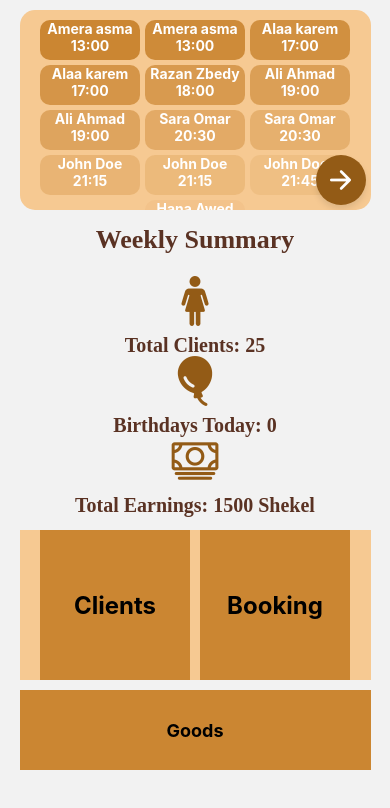
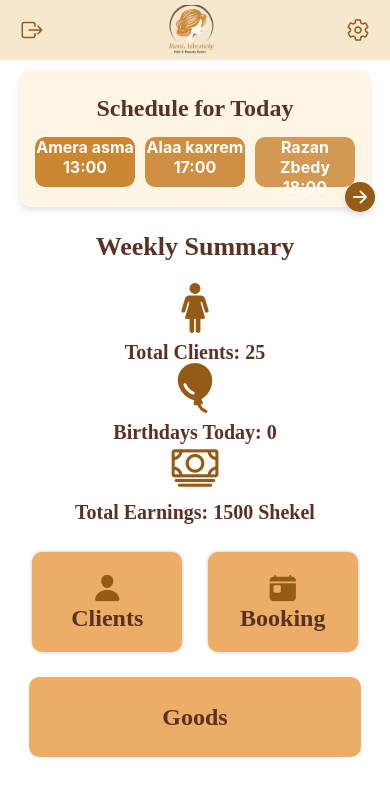
Before and after one commit to razan-zb/SalonAppMobile, a React Native app: screen /AdminMainPage in a window 390 px wide. Shown: the top 808 px of the page. Built offline with nearby package versions, Linux system fonts and the light colour scheme; what react-native-localize would draw is missing.

Commit message:
Adding Top bar +final Look for the Main Admin Page

```diff
--- a/app/pages/admin/Booking.js
+++ b/app/pages/admin/Booking.js
@@ -1,20 +1,15 @@
 import React from 'react';
-import { View, Text, StyleSheet } from 'react-native';
 import * as SC from './adminStyling';
+import Icon from 'react-native-vector-icons/Ionicons';
 
 const Booking = () => {
   return (
     <SC.BookingContainer>
-      <Text style={styles.title}>Booking</Text>
+      <Icon name="today" size={30} color="#935B16" />
+      <SC.BookingText>Booking</SC.BookingText>
     </SC.BookingContainer>
   );
 };
 
-const styles = StyleSheet.create({
-  title: {
-    fontSize: 24,
-    fontWeight: 'bold',
-  },
-});
 
 export default Booking;
--- a/app/pages/admin/Clients.js
+++ b/app/pages/admin/Clients.js
@@ -1,20 +1,16 @@
 import React from 'react';
-import { View, Text, StyleSheet } from 'react-native';
 import * as SC from './adminStyling';
+import Icon from 'react-native-vector-icons/Ionicons';
 
 const Clients = () => {
   return (
     <SC.ClientsContainer>
-      <Text style={styles.title}>Clients</Text>
+      <Icon name="person" size={30} color="#935B16" />
+      <SC.ClientText>Clients</SC.ClientText>
     </SC.ClientsContainer>
   );
 };
 
-const styles = StyleSheet.create({
-  title: {
-    fontSize: 24,
-    fontWeight: 'bold',
-  },
-});
+
 
 export default Clients;
--- a/app/pages/admin/FirstSection.js
+++ b/app/pages/admin/FirstSection.js
@@ -9,14 +9,12 @@ const FirstSection = () => {
     { name: 'Ali Ahmad', time: '19:00' },
     { name: 'Sara Omar', time: '20:30' },
     { name: 'John Doe', time: '21:15' },
-    { name: 'Alaa karem', time: '17:00' },
-    { name: 'Amera asma', time: '13:00' },
+    { name: 'Alaa kaxrem', time: '17:00' },
     { name: 'Hana Awed', time: '22:30' },
     { name: 'John Dock', time: '21:45' },
     { name: 'Ali Ahmad', time: '19:00' },
     { name: 'Sara Omar', time: '20:30' },
     { name: 'John Doe', time: '21:15' },
-    { name: 'Alaa karem', time: '17:00' },
     { name: 'Amera asma', time: '13:00' },
 
   ];
@@ -42,7 +40,9 @@ const FirstSection = () => {
 
   return (
     <SC.FirstSectionContainer>
-      {sortedAppointments.map((appointment, index) => (
+      <SC.FirstSectionText>Schedule for Today</SC.FirstSectionText>
+      <SC.FirstSectionContainer1>
+        {sortedAppointments.slice(0,3).map((appointment, index) => (
           <SC.MiniBoxContainer
             key={index}
             bgColor={generateShade(index, sortedAppointments.length)}
@@ -52,8 +52,9 @@ const FirstSection = () => {
           </SC.MiniBoxContainer>
         ))}
         <SC.ArrowButton onPress={handleArrowClick}>
-        <Icon name="arrow-forward" size={30} color="#fff" />
+          <Icon name="arrow-forward" size={20} color="#fff" />
         </SC.ArrowButton>
+      </SC.FirstSectionContainer1>
     </SC.FirstSectionContainer>
   );
 };
--- a/app/pages/admin/MainAdminPage.js
+++ b/app/pages/admin/MainAdminPage.js
@@ -4,10 +4,12 @@ import FirstSection from './FirstSection';
 import SecondSection from './SecondSection';
 import Clients from './Clients';
 import Booking from './Booking';
+import TopBar from './TopBar';
 
 const MainAdminPage = () => {
   return (
     <SC.SafeAreaViewS>
+      <TopBar/>
       <FirstSection/>
       <SecondSection/>
       <SC.SmallContainer>
--- /dev/null
+++ b/app/pages/admin/TopBar.js
@@ -0,0 +1,26 @@
+import React from 'react';
+import Icon from 'react-native-vector-icons/Ionicons';
+import * as SC from './adminStyling';
+import logoSource from '../../assest/images/Logo.png'
+
+
+const TopBar = ({ onExit, onSettings }) => {
+  return (
+    <SC.TopBarContainer>
+      <SC.ButtonExit onPress={onExit}>
+        <Icon name="exit-outline" size={24} color="#935B16" />
+      </SC.ButtonExit>
+
+      <SC.LogoContainer>
+        <SC.LogoImage source={logoSource} />
+      </SC.LogoContainer>
+
+
+      <SC.ButtonSetting onPress={onSettings}>
+        <Icon name="settings-outline" size={24} color="#935B16" />
+      </SC.ButtonSetting>
+    </SC.TopBarContainer>
+  );
+};
+
+export default TopBar;
--- a/app/pages/admin/adminStyling.js
+++ b/app/pages/admin/adminStyling.js
@@ -3,47 +3,61 @@ import styled from 'styled-components/native';
 export const SafeAreaViewS = styled.SafeAreaView`
   flex: 1;
   align-items: center;
-  `;
+  background-color:white;
 
+
+
+
+`;
+
+export const FirstSectionText = styled.Text`
+    font-size:24px;
+    font-weight:bold;
+    color: #5a3223;
+    font-family: cursive;
+    margin-top:20px;
+`;
 
 export const SmallContainer = styled.View`
     height: 150px;
     width: 90%;
-    background-color: #F6C992;
     display:flex;
     flex-direction:row;
-    justify-content:center;
+    justify-content: space-around;
     align-items: center;
-    margin-top:10px;
-    gap:10px;
-
-
 `;
 
 //First Section
 export const FirstSectionContainer = styled.View`
-  height: 200px;
-  width: 90%;
-  background-color: #F6C992;
   align-items: center;
   justify-content: center;
-  margin-top: 10px;
   display: flex;
-  flex-wrap: wrap;
-  flex-flow: row wrap;
-  padding: 10px;
-  gap:5px;
-  overflow: hidden;
-  border-radius:15px;
+  flex-direction: column;
+  background-color: #FDF5E6;
+  border-radius: 10px;
+  padding: 5px;
+  margin: 10px 20px;
+  box-shadow: 0px 4px 6px rgba(0, 0, 0, 0.1);
+  elevation: 3;
+`;
 
+export const FirstSectionContainer1 = styled.View`
+  height: 80px;
+  width: 100%;
+  align-items: center;
+  display: flex;
+  flex-direction: row;
+  gap: 10px;
+  justify-content: space-between;
+  padding: 0 10px;
 `;
 
 export const ArrowButton = styled.TouchableOpacity`
   position: absolute;
-  bottom: 5px;
-  right: 5px;
-  height: 50px;
-  width: 50px;
+  bottom: -10px;
+  right: -10px;
+  height: 30px;
+  width: 30px;
   border-radius: 25px;
   background-color: #935B16;
   justify-content: center;
@@ -52,7 +66,7 @@ export const ArrowButton = styled.TouchableOpacity`
 `;
 
 export const MiniBoxContainer = styled.View`
-    height: 40px;
+    height: 50px;
     width: 100px;
     background-color: #E6A556;
     border-radius: 10px;
@@ -64,7 +78,7 @@ export const MiniBoxText = styled.Text`
     text-align:center;
     color:white;
     font-weight: bold;
-
+    font-size: 16px;
 
 
 `;
@@ -88,6 +102,7 @@ export const Container1 = styled.View`
     align-items: center;
     gap:5px;
 
+
 `;
 
 export const Title = styled.Text`
@@ -96,6 +111,7 @@ export const Title = styled.Text`
   margin-bottom: 20px;
   color: #5a3223;
   font-family: cursive;
+
 
 `;
 
@@ -106,40 +122,112 @@ export const StatText = styled.Text`
   color: #5a3223;
   font-family: cursive;
 
+
 `;
 
 
 //Client
 export const ClientsContainer = styled.View`
-    height: 150px;
+    height: 100px;
     width: 150px;
-
-    background-color: #CB8632;
+    background-color: #ECAE66;
     justify-content:center;
     align-items: center;
+    border-radius:10px;
+    shadow-color: #000;
+    shadow-opacity: 0.25;
+    shadow-radius: 3.84px;
+    elevation: 10;
+`;
+
+export const ClientText = styled.Text`
+  font-size: 24px;
+  font-weight: 600;
+  color: #5a3223;
+  font-family: cursive;
 
 `;
 
 //Booking
 export const BookingContainer = styled.View`
-    height: 150px;
-    background-color: #CB8632;
+    height: 100px;
+    width: 150px;
+    background-color: #ECAE66;
     justify-content:center;
     align-items: center;
-    width: 150px;
+    border-radius:10px;
+    shadow-color: #000;
+    shadow-opacity: 0.25;
+    shadow-radius: 3.84px;
+    elevation: 10;
+
+
+`;
+
+export const BookingText = styled.Text`
+  font-size: 24px;
+  font-weight: 600;
+  color: #5a3223;
+  font-family: cursive;
+
+
 `;
 
 //Goods
 export const Goods = styled.View`
     height: 80px;
-    background-color: #CB8632;
+    background-color: #ECAE66;
     justify-content:center;
     align-items: center;
-    width: 90%;
-    margin-top:10px;
+    width: 85%;
+    border-radius:10px;
+    elevation: 10;
+
+
 `;
 
 export const GoodsText = styled.Text`
-    font-size:18px;
+    font-size:24px;
     font-weight:bold;
+    color: #5a3223;
+    font-family: cursive;
+
 `;
+
+
+//Top Bar
+
+export const TopBarContainer = styled.View`
+  width: 100%;
+  height: 60px;
+  background-color: #F5E8CF;
+  flex-direction: row;
+  align-items: center;
+  justify-content: space-between;
+  padding: 0 15px;
+`;
+
+export const LogoText = styled.Text`
+  font-size: 18px;
+  font-weight: bold;
+  color: #fff;
+`;
+
+export const ButtonSetting = styled.TouchableOpacity`
+  padding: 5px;
+`;
+
+export const ButtonExit = styled.TouchableOpacity`
+  padding: 5px;
+`;
+
+export const LogoContainer = styled.View`
+  flex-direction: row;
+  align-items: center;
+`;
+
+export const LogoImage = styled.Image`
+  width: 50px;
+  height: 50px;
+  margin-right: 8px;
+`;
```
Also changed, not shown: app/assest/images/Logo.png (added). Lines whose indentation alone changed are shown as unchanged.
